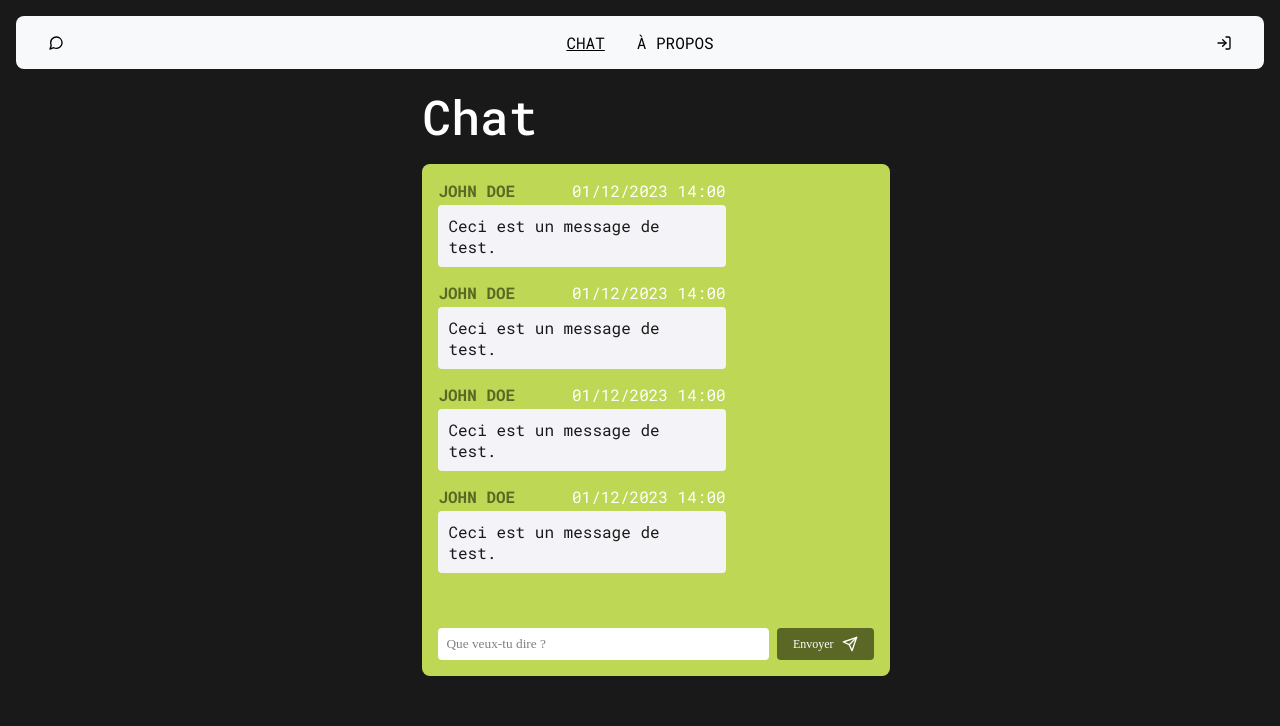
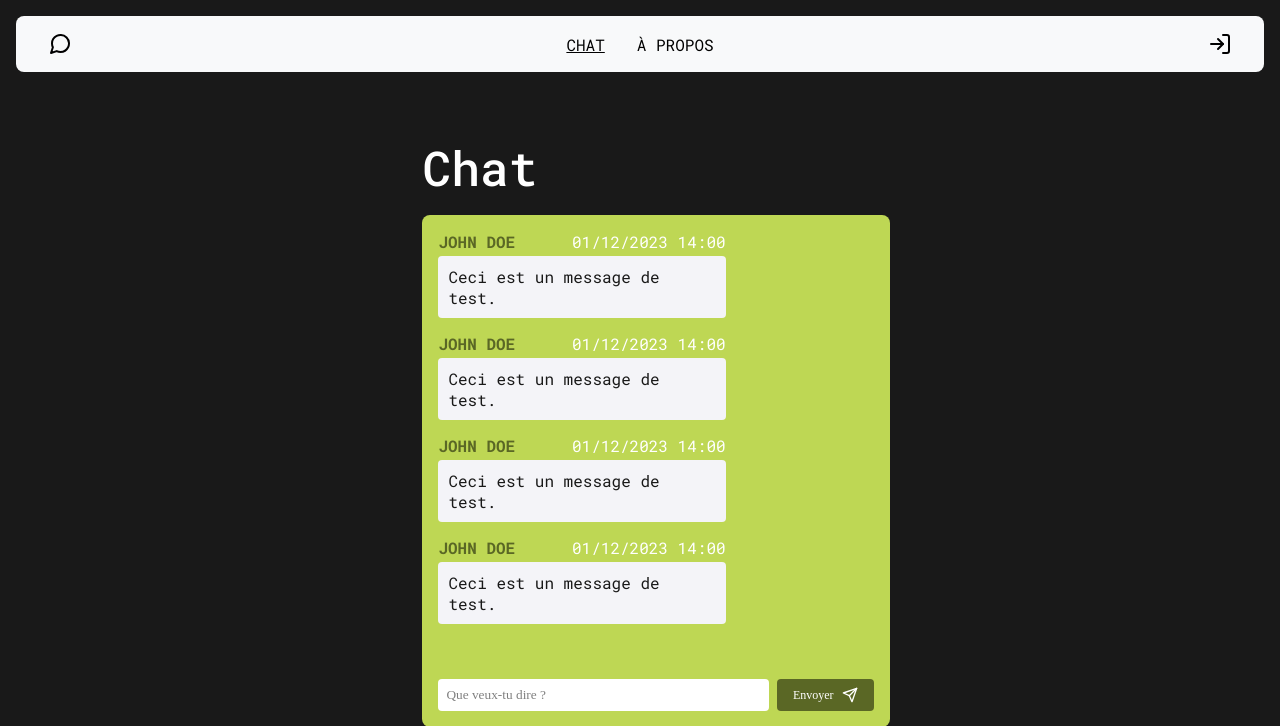
Before and after one commit to Triips-TheCoder/HETIC-FLASK-CHAT, a Flask app: page / in a window 1280 px wide. Shown: the top 726 px of the page. Run offline with Flask 3, Linux system fonts and the light colour scheme.

Commit message:
icon and margin header

```diff
--- a/static/css/header.css
+++ b/static/css/header.css
@@ -6,6 +6,7 @@ header {
     padding: 16px 32px;
     align-items: center;
     margin: 16px;
+    margin-bottom: 64px;
     border-radius: 8px;
 }
 
--- a/static/css/main.css
+++ b/static/css/main.css
@@ -31,8 +31,8 @@ a {
 }
 
 img {
-    width: 16px;
-    height: 16px;
+    width: 24px;
+    height: 24px;
 }
 
 .mb-2 {
@@ -82,6 +82,11 @@ button:hover {
     opacity: .75;
 }
 
+button img {
+    height: 16px;
+    width: 16px;
+}
+
 .button--secondary {
     border: 1px solid #5A6725;
     color: #5A6725;
--- a/templates/conversation.html
+++ b/templates/conversation.html
@@ -11,7 +11,7 @@
     </div>
 
     <div class="input-container">
-    <input placeholder="Que veux-tu dire ?" class="input-text"/>
+        <input placeholder="Que veux-tu dire ?" class="input-text" />
         <button class="button--icon">
             Envoyer
             <img src="static/icon/send.svg" />
```
Lines whose indentation alone changed are shown as unchanged.
